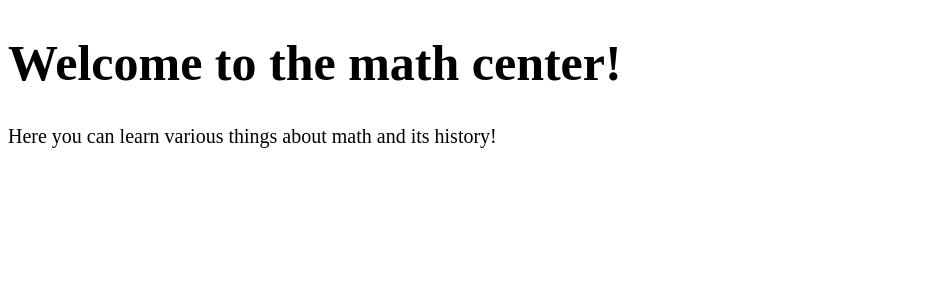
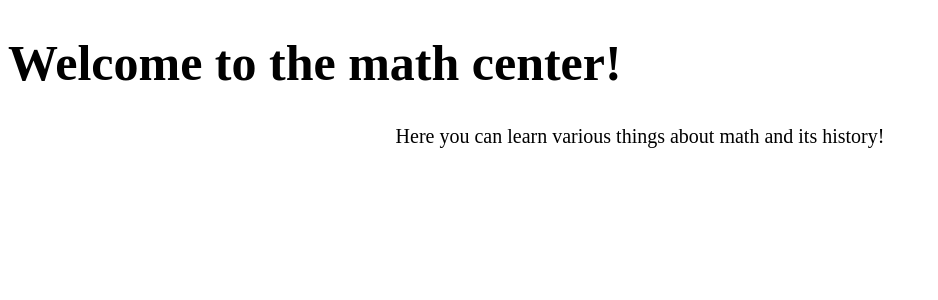
Before and after one commit to Rexshadow2/Rexshadow2.github.io, a PHP site: page /home.html in a window 1280 px wide. Shown: the top 300 px of the page, without its empty margins (0-938 px from the left). Run offline with PHP 8.4, Linux system fonts and the light colour scheme.

Commit message:
Update style.css

```diff
--- a/Project/style.css
+++ b/Project/style.css
@@ -9,9 +9,11 @@ h1 {
 }
 section.container {
   display: flex;
-  justify-content: flex-start;
+  justify-content: space-around;
 }
 .a {
   font-size: 25px;
+  border: 2px;
+  color: black;
 
 }
```
